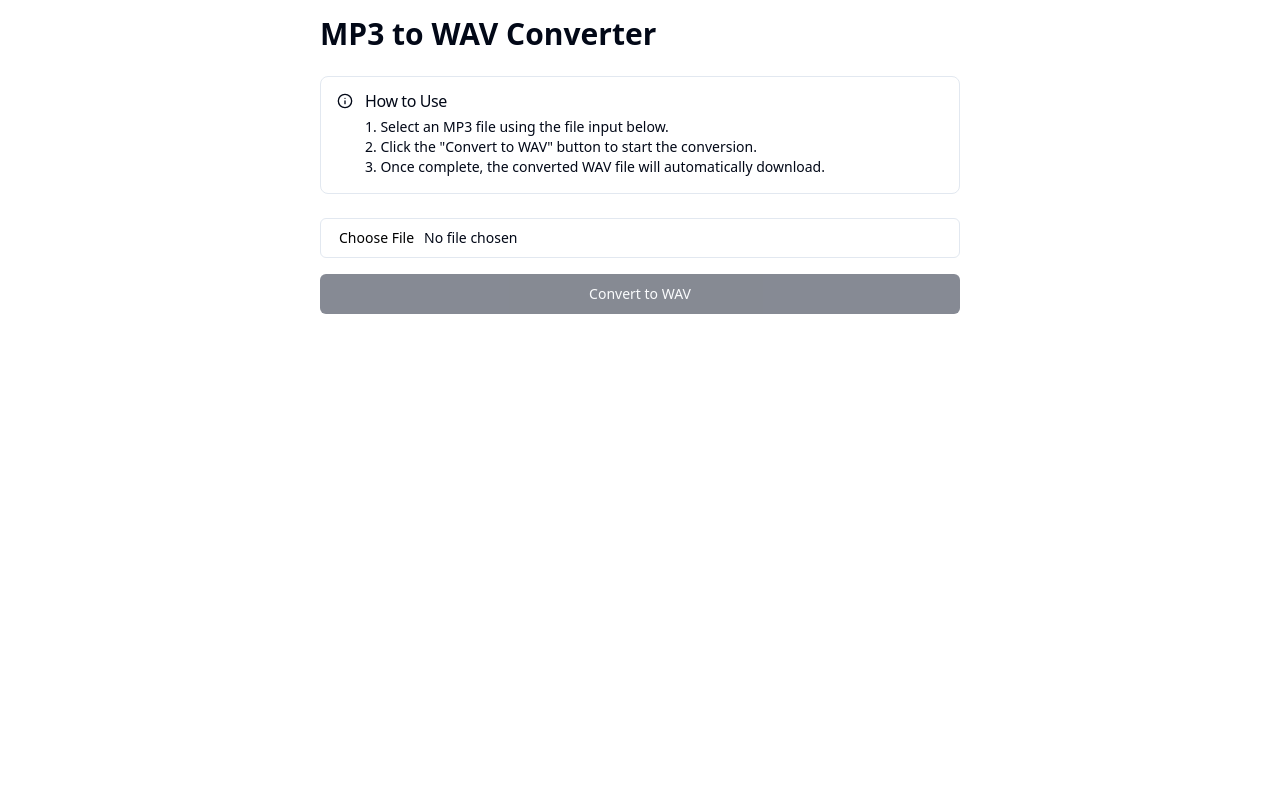
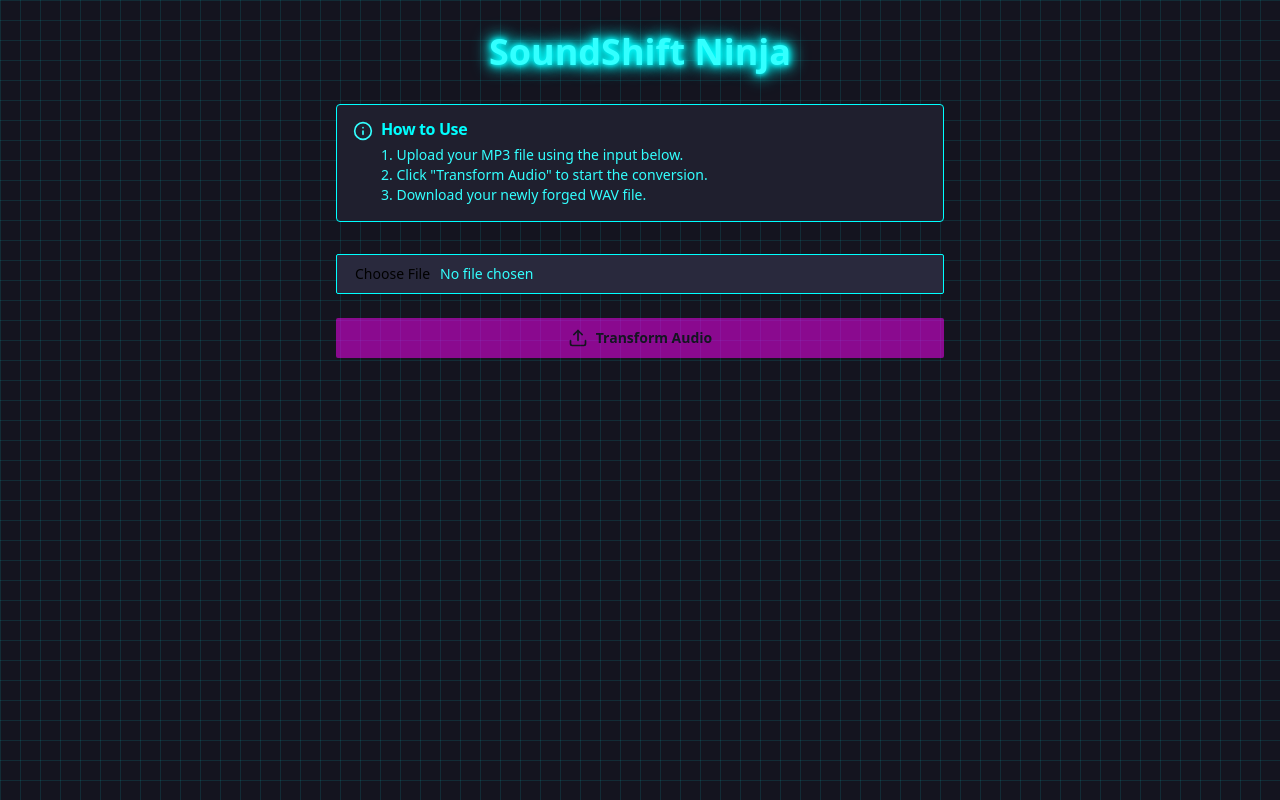
Before and after one commit to matthiasrossini/wav-to-mp3, a React (Vite) app: page /mp3-to-wav in a window 1280 px wide. Built offline with nearby package versions, Linux system fonts and the light colour scheme.

Commit message:
Update styling for retro-cyberpunk look
Modified the application's styling to implement a retro-cyberpunk aesthetic, enhancing the visual appeal and user experience.
[skip gpt_engineer]

```diff
--- a/src/index.css
+++ b/src/index.css
@@ -4,65 +4,57 @@
 
 @layer base {
   :root {
-    --background: 0 0% 100%;
-    --foreground: 222.2 84% 4.9%;
+    --background: 240 20% 10%;
+    --foreground: 180 100% 60%;
 
-    --card: 0 0% 100%;
-    --card-foreground: 222.2 84% 4.9%;
+    --card: 240 20% 15%;
+    --card-foreground: 180 100% 60%;
 
-    --popover: 0 0% 100%;
-    --popover-foreground: 222.2 84% 4.9%;
+    --popover: 240 20% 15%;
+    --popover-foreground: 180 100% 60%;
 
-    --primary: 222.2 47.4% 11.2%;
-    --primary-foreground: 210 40% 98%;
+    --primary: 300 100% 50%;
+    --primary-foreground: 240 20% 10%;
 
-    --secondary: 210 40% 96.1%;
-    --secondary-foreground: 222.2 47.4% 11.2%;
+    --secondary: 180 100% 50%;
+    --secondary-foreground: 240 20% 10%;
 
-    --muted: 210 40% 96.1%;
-    --muted-foreground: 215.4 16.3% 46.9%;
+    --muted: 240 20% 20%;
+    --muted-foreground: 180 100% 60%;
 
-    --accent: 210 40% 96.1%;
-    --accent-foreground: 222.2 47.4% 11.2%;
+    --accent: 120 100% 50%;
+    --accent-foreground: 240 20% 10%;
 
-    --destructive: 0 84.2% 60.2%;
-    --destructive-foreground: 210 40% 98%;
+    --destructive: 0 100% 50%;
+    --destructive-foreground: 240 20% 10%;
 
-    --border: 214.3 31.8% 91.4%;
-    --input: 214.3 31.8% 91.4%;
-    --ring: 222.2 84% 4.9%;
+    --border: 180 100% 50%;
+    --input: 240 20% 15%;
+    --ring: 180 100% 50%;
 
-    --radius: 0.5rem;
+    --radius: 0.25rem;
   }
+}
 
-  .dark {
-    --background: 222.2 84% 4.9%;
-    --foreground: 210 40% 98%;
+@layer base {
+  * {
+    @apply border-border;
+  }
+  body {
+    @apply bg-background text-foreground;
+    background-image:
+      linear-gradient(to right, rgba(0, 255, 255, 0.1) 1px, transparent 1px),
+      linear-gradient(to bottom, rgba(0, 255, 255, 0.1) 1px, transparent 1px);
+    background-size: 20px 20px;
+  }
+}
 
-    --card: 222.2 84% 4.9%;
-    --card-foreground: 210 40% 98%;
-
-    --popover: 222.2 84% 4.9%;
-    --popover-foreground: 210 40% 98%;
-
-    --primary: 210 40% 98%;
-    --primary-foreground: 222.2 47.4% 11.2%;
-
-    --secondary: 217.2 32.6% 17.5%;
-    --secondary-foreground: 210 40% 98%;
-
-    --muted: 217.2 32.6% 17.5%;
-    --muted-foreground: 215 20.2% 65.1%;
-
-    --accent: 217.2 32.6% 17.5%;
-    --accent-foreground: 210 40% 98%;
-
-    --destructive: 0 62.8% 30.6%;
-    --destructive-foreground: 210 40% 98%;
-
-    --border: 217.2 32.6% 17.5%;
-    --input: 217.2 32.6% 17.5%;
-    --ring: 212.7 26.8% 83.9%;
+@layer utilities {
+  .neon-text {
+    text-shadow: 0 0 5px #00ffff, 0 0 10px #00ffff, 0 0 15px #00ffff, 0 0 20px #00ffff;
+  }
+  .neon-border {
+    box-shadow: 0 0 5px #00ffff, 0 0 10px #00ffff, inset 0 0 5px #00ffff, inset 0 0 10px #00ffff;
   }
 }
 
--- a/src/pages/Index.jsx
+++ b/src/pages/Index.jsx
@@ -3,12 +3,12 @@ import { Link } from "react-router-dom";
 
 const Index = () => {
   return (
-    <div className="min-h-screen flex items-center justify-center bg-gray-100">
-      <div className="text-center">
-        <h1 className="text-4xl font-bold mb-4">Welcome to MP3 to WAV Converter</h1>
-        <p className="text-xl text-gray-600 mb-6">Convert your MP3 files to WAV format easily!</p>
-        <Button asChild>
-          <Link to="/mp3-to-wav">Go to Converter</Link>
+    <div className="min-h-screen flex items-center justify-center">
+      <div className="text-center p-8 rounded-lg neon-border bg-card">
+        <h1 className="text-5xl font-bold mb-6 neon-text">SoundShift Ninja</h1>
+        <p className="text-xl mb-8">Transform your audio in the digital realm</p>
+        <Button asChild className="bg-primary hover:bg-primary/80 text-primary-foreground">
+          <Link to="/mp3-to-wav">Enter the Converter</Link>
         </Button>
       </div>
     </div>
--- a/src/pages/Mp3ToWavConverter.jsx
+++ b/src/pages/Mp3ToWavConverter.jsx
@@ -3,7 +3,7 @@ import { Button } from "@/components/ui/button";
 import { Input } from "@/components/ui/input";
 import { Progress } from "@/components/ui/progress";
 import { Alert, AlertDescription, AlertTitle } from "@/components/ui/alert";
-import { InfoIcon, CheckCircle2, XCircle } from 'lucide-react';
+import { InfoIcon, CheckCircle2, XCircle, Upload, Zap } from 'lucide-react';
 import { toast } from 'sonner';
 
 const Mp3ToWavConverter = () => {
@@ -50,7 +50,7 @@ const Mp3ToWavConverter = () => {
         a.click();
         window.URL.revokeObjectURL(url);
         toast.success('Conversion complete! File downloaded.', {
-          icon: <CheckCircle2 className="h-4 w-4 text-green-500" />,
+          icon: <CheckCircle2 className="h-4 w-4 text-accent" />,
         });
       } else {
         throw new Error('Conversion failed');
@@ -58,7 +58,7 @@ const Mp3ToWavConverter = () => {
     } catch (error) {
       console.error('Error:', error);
       toast.error('Conversion failed. Please try again.', {
-        icon: <XCircle className="h-4 w-4 text-red-500" />,
+        icon: <XCircle className="h-4 w-4 text-destructive" />,
       });
     } finally {
       setConverting(false);
@@ -68,35 +68,54 @@ const Mp3ToWavConverter = () => {
   };
 
   return (
-    <div className="container mx-auto p-4 max-w-2xl">
-      <h1 className="text-3xl font-bold mb-6">MP3 to WAV Converter</h1>
+    <div className="container mx-auto p-8 max-w-2xl">
+      <h1 className="text-4xl font-bold mb-8 neon-text text-center">SoundShift Ninja</h1>
 
-      <Alert className="mb-6">
-        <InfoIcon className="h-4 w-4" />
-        <AlertTitle>How to Use</AlertTitle>
-        <AlertDescription>
+      <Alert className="mb-8 bg-card border-secondary">
+        <InfoIcon className="h-5 w-5 text-secondary" />
+        <AlertTitle className="text-secondary font-bold">How to Use</AlertTitle>
+        <AlertDescription className="text-foreground">
           <ol className="list-decimal list-inside mt-2">
-            <li>Select an MP3 file using the file input below.</li>
-            <li>Click the "Convert to WAV" button to start the conversion.</li>
-            <li>Once complete, the converted WAV file will automatically download.</li>
+            <li>Upload your MP3 file using the input below.</li>
+            <li>Click "Transform Audio" to start the conversion.</li>
+            <li>Download your newly forged WAV file.</li>
           </ol>
         </AlertDescription>
       </Alert>
 
-      <div className="mb-4">
-        <Input type="file" accept=".mp3" onChange={handleFileChange} className="cursor-pointer" />
+      <div className="mb-6">
+        <Input
+          type="file"
+          accept=".mp3"
+          onChange={handleFileChange}
+          className="cursor-pointer bg-muted text-foreground border-secondary focus:border-primary"
+        />
       </div>
 
-      <Button onClick={handleConvert} disabled={!file || converting} className="w-full mb-4">
-        {converting ? 'Converting...' : 'Convert to WAV'}
+      <Button
+        onClick={handleConvert}
+        disabled={!file || converting}
+        className="w-full mb-6 bg-primary hover:bg-primary/80 text-primary-foreground font-bold py-3"
+      >
+        {converting ? (
+          <>
+            <Zap className="mr-2 h-5 w-5 animate-pulse" />
+            Transforming...
+          </>
+        ) : (
+          <>
+            <Upload className="mr-2 h-5 w-5" />
+            Transform Audio
+          </>
+        )}
       </Button>
 
       {progress > 0 && (
-        <Progress value={progress} className="w-full mb-4" />
+        <Progress value={progress} className="w-full mb-6 bg-muted" />
       )}
 
       {file && !converting && (
-        <p className="text-sm text-gray-600">Selected file: {file.name}</p>
+        <p className="text-sm text-secondary text-center">Selected file: {file.name}</p>
       )}
     </div>
   );
```
